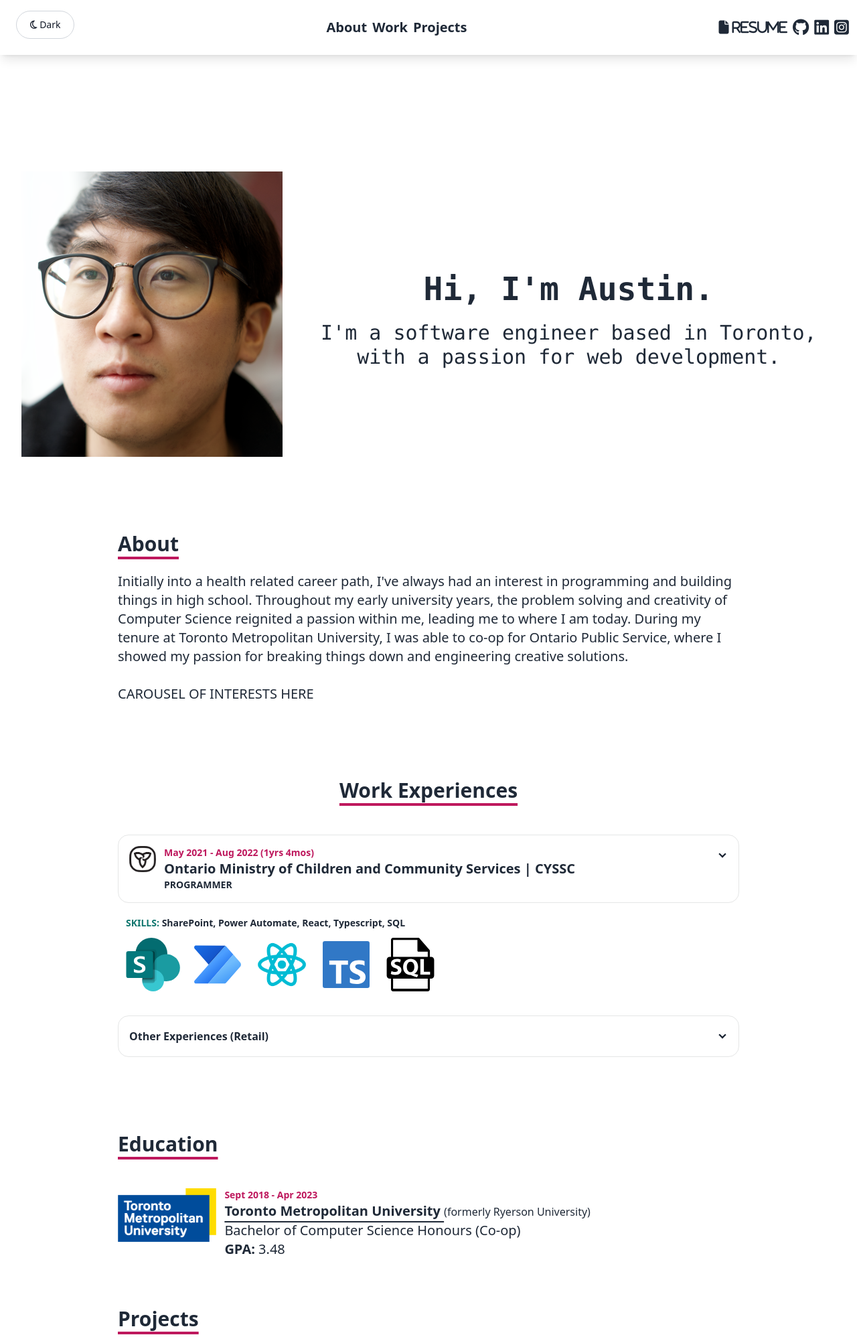
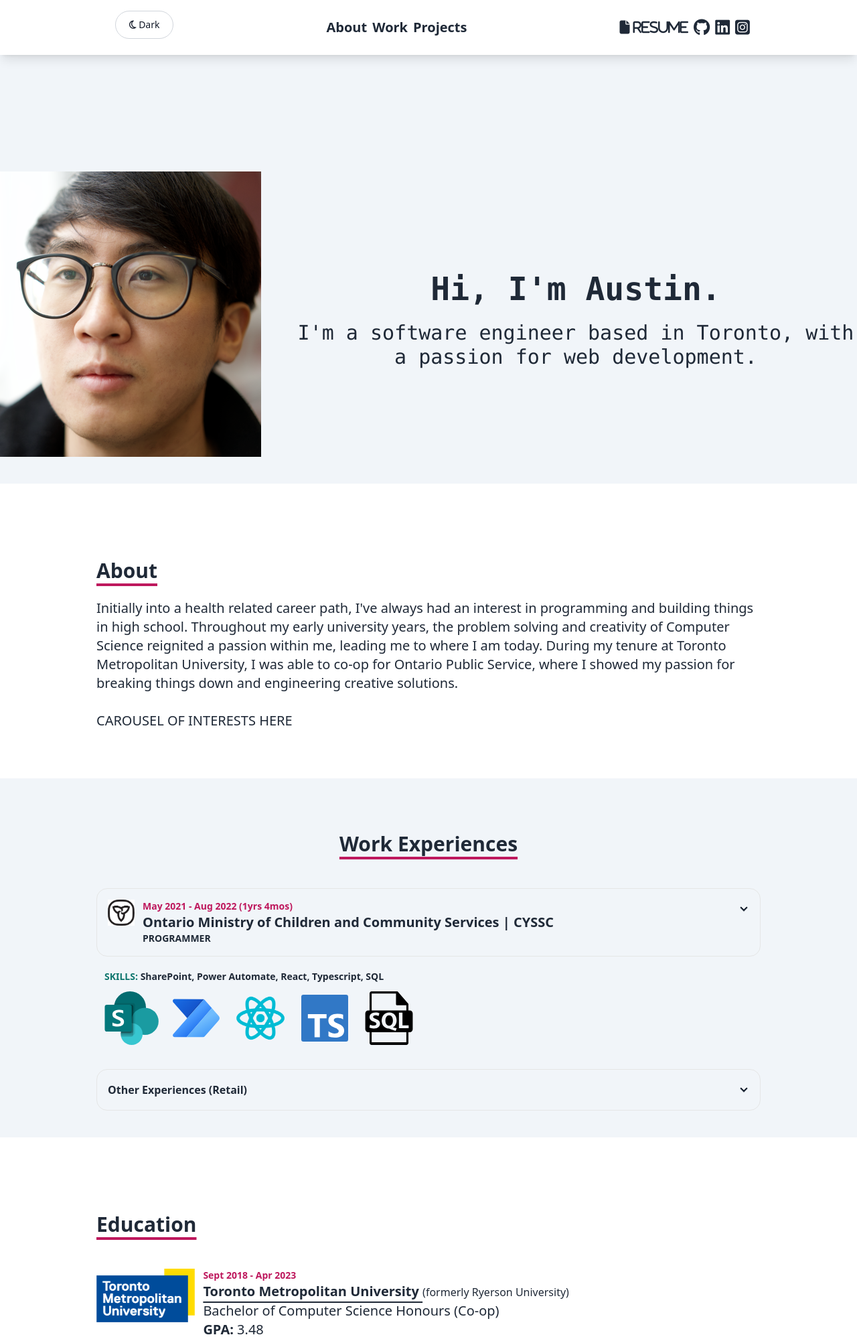
Before and after one commit to auschanh/personal-site, a PHP site: page / in a window 1280 px wide. Shown: the top 1996 px of the page at 67% size. Run offline with PHP 8.4, Linux system fonts and the light colour scheme.

Commit message:
bg to sections

```diff
--- a/index.html
+++ b/index.html
@@ -14,7 +14,7 @@
 </head>
 <body>
     <nav class="z-10 bg-white bg-opacity-95 shadow-lg fixed top-0 flex w-full flex-wrap items-center justify-between py-2  focus:text-neutral-700 lg:py-4 lg:flex-wrap lg:justify-start">
-        <div class="flex w-full flex-wrap items-center justify-between px-3 my-0">
+        <div class="container flex w-full flex-wrap items-center justify-between max-lg:px-20 px-40 my-0">
 
             <button type="button" class="text-gray-900 ml-3 rounded-full bg-white border border-gray-300 focus:outline-none hover:bg-gray-100 focus:ring-4 focus:ring-gray-200 font-medium text-sm px-5 py-2.5 me-2 mb-2 dark:bg-gray-800 dark:text-white dark:border-gray-600 dark:hover:bg-gray-700 dark:hover:border-gray-600 dark:focus:ring-gray-700"><i class="fa-regular fa-moon"></i>  Dark</button>
         <div class="middle-nav items-center justify-between text-xl font-bold">
@@ -53,8 +53,9 @@
 
     </nav>
 
-    <div class="container grid grid-flow-row justify-center mt-64 max-md:max-w-full">
-        <div class="hero flex flex-row font-mono place-items-center justify-center">
+    <div class="grid grid-flow-row justify-center max-md:max-w-full">
+        <div class="bg-slate-100 pt-64 py-10">
+            <div class="container hero flex flex-row font-mono place-items-center justify-center">
                 <div class= "hero-left picture basis-1/3 max-md:basis-full items-center justify-center">
                     <img src="assets/DSC00108 CROP.png" alt="'me">
                 </div>
@@ -66,11 +67,13 @@
                     </div>
                 </div>
             </div>
+        </div>
+
         <br>
         <br>
         <br>
 
-        <div id="about" class="mt-10 section about row-span-1">
+        <div id="about" class="container mt-10 section about row-span-1">
             <h1> About </h1><br>
             <div class="section-desc">
                 <p> Initially into a health related career path, I've always had an interest in programming
@@ -83,11 +86,13 @@
                     <p>CAROUSEL OF INTERESTS HERE </p>
                 </div>
         </div>
+
         <br>
         <br>
         <br>
 
-        <div id="work" class="section work row-span-1 justify-items-center mt-10">
+        <div class="bg-slate-100 work py-10">
+            <div id="work" class="container section row-span-1 justify-items-center mt-10">
                 <h1>Work Experiences</h1><br><br>
                 <div class="section-desc">
                     <div tabindex="0" class="collapse collapse-arrow border border-base-300">
@@ -170,11 +175,14 @@
                         </div>
                     </div>
             </div>
+
+        </div>
+
         <br>
         <br>
         <br>
 
-        <div class="section education row-span-1 mt-10">
+        <div class="container section education row-span-1 my-10">
             <h1>Education</h1><br><br>
             <div class="section-desc flex">
                 <div class="tmu-logo">
@@ -188,13 +196,14 @@
                 </div>
 
             </div>
+        </div>
 
-        </div>
         <br>
         <br>
         <br>
 
-        <div id="projects" class="section projects row-span-1">
+        <div class="bg-slate-100 projects my-10 py-10 w-screen">
+            <div id="projects" class="container section row-span-1 mt-10">
                 <h1>Projects</h1><br><br>
                 <div class="section-desc">
 
@@ -229,20 +238,17 @@
                         </div>
                     </div>
 
-                <div class="card bg-base-100 shadow-xl mt-10">
+                    <div class="card bg-base-100 shadow-xl mt-20">
                         <figure><img src="assets/blackjack.png" class="blackjack-pic" alt="Terminal Blackjack" /></figure>
                         <div class="card-body">
                           <h2 class="card-title">
                             BlackJack Terminal Game
                           </h2>
-                            <p>
-                                A small game of Blackjack, fully playable in the terminal. Game consists of playing against the dealer,
-                            and keeps track of wins, losses and ties against dealer. Dealer class contains logic to hit or stand.
-                            </p>
+                                <p>A small game of Blackjack, fully playable in the terminal. Game consists of playing against the dealer,
+                                    and keeps track of wins, losses and ties against dealer. Dealer class contains logic to hit or stand.</p>
 
                                 <p>Challenges included counting for player busts, switching <strong>ace</strong> card values between 1 and 11.</p>
                                 <p>Purpose of project was to learn more deeply understand Java, classes, enums, OOP fundamentals.</p>
-                        </div>
                             <div class="card-actions justify-end mt-3">
                                 <div>
                                     <a href="https://github.com/auschanh/blackjack" target="_blank" rel="noopener noreferrer"><i class="fa-brands fa-lg fa-github"></i></a>
@@ -253,20 +259,22 @@
                                 </div>
                             </div>
                         </div>
+
                     </div>
 
-                <div class="card bg-base-100 shadow-xl mt-10">
+
+                    <div class="card bg-base-100 shadow-xl my-20">
                         <figure><img src="assets/Honkai-Star-Rail-Black-Swan.jpg" alt="Terminal Blackjack" /></figure>
                         <div class="card-body">
                           <h2 class="card-title">
-                        Honkai Star Rail Database Site
+                            Honkai StarRail Database Site
                             <div class="badge normal-view line-clamp-1 badge-secondary">Work In Progress</div>
                             <div class="badge mobile-view badge-secondary">WIP</div>
                             <div class="badge badge-primary">Website</div>
                           </h2>
                           <p>A website containing data that includes: character, lightcone, ascension materials, and relic info for Honkai Star Rail game.
                             </p>
-                      <div class="card-actions mt-3">
+                          <div class="card-actions justify-end mt-3">
                             <div>
                                 <a href="https://github.com/auschanh" target="_blank" rel="noopener noreferrer"><i class="fa-brands fa-lg fa-github"></i></a>
                             </div>
@@ -282,8 +290,10 @@
 
                         </div>
                     </div>
+                </div>
+            </div>
+        </div>
 
-            </div>
     </div>
 
     <br>
@@ -293,7 +303,7 @@
     <footer>
         This is my footer.
     </footer>
-    </div>
+
 <!-- <script
 type="text/javascript"
 src="../node_modules/tw-elements/dist/js/tw-elements.umd.min.js"></script> -->
--- a/src/input.css
+++ b/src/input.css
@@ -42,8 +42,7 @@ h2 {
 }
 
 .section {
-  /* temporary centered content */
-  @apply lg:mx-36;
+  @apply lg:px-36;
 }
 
 .section-desc {
--- a/style.css
+++ b/style.css
@@ -744,8 +744,6 @@ html {
   width: 100%;
   margin-right: auto;
   margin-left: auto;
-  padding-right: 2rem;
-  padding-left: 2rem;
 }
 
 @media (min-width: 640px) {
@@ -1677,6 +1675,11 @@ details.collapse summary::-webkit-details-marker {
   margin-bottom: 0px;
 }
 
+.my-10 {
+  margin-top: 2.5rem;
+  margin-bottom: 2.5rem;
+}
+
 .my-2 {
   margin-top: 0.5rem;
   margin-bottom: 0.5rem;
@@ -1687,6 +1690,11 @@ details.collapse summary::-webkit-details-marker {
   margin-bottom: 0.75rem;
 }
 
+.my-20 {
+  margin-top: 5rem;
+  margin-bottom: 5rem;
+}
+
 .mb-2 {
   margin-bottom: 0.5rem;
 }
@@ -1707,6 +1715,10 @@ details.collapse summary::-webkit-details-marker {
   margin-left: 1.25rem;
 }
 
+.ml-auto {
+  margin-left: auto;
+}
+
 .mr-4 {
   margin-right: 1rem;
 }
@@ -1727,16 +1739,8 @@ details.collapse summary::-webkit-details-marker {
   margin-top: 1.25rem;
 }
 
-.mt-64 {
-  margin-top: 16rem;
-}
-
-.ml-0 {
-  margin-left: 0px;
-}
-
-.ml-auto {
-  margin-left: auto;
+.mt-20 {
+  margin-top: 5rem;
 }
 
 .line-clamp-1 {
@@ -1770,6 +1774,10 @@ details.collapse summary::-webkit-details-marker {
   width: 100%;
 }
 
+.w-screen {
+  width: 100vw;
+}
+
 .basis-1\/3 {
   flex-basis: 33.333333%;
 }
@@ -1804,14 +1812,6 @@ details.collapse summary::-webkit-details-marker {
 
 .items-center {
   align-items: center;
-}
-
-.justify-normal {
-  justify-content: normal;
-}
-
-.justify-start {
-  justify-content: flex-start;
 }
 
 .justify-end {
@@ -1853,35 +1853,23 @@ details.collapse summary::-webkit-details-marker {
   background-color: var(--fallback-b1,oklch(var(--b1)/var(--tw-bg-opacity)));
 }
 
+.bg-slate-100 {
+  --tw-bg-opacity: 1;
+  background-color: rgb(241 245 249 / var(--tw-bg-opacity));
+}
+
 .bg-white {
   --tw-bg-opacity: 1;
   background-color: rgb(255 255 255 / var(--tw-bg-opacity));
 }
 
-.bg-base-200 {
-  --tw-bg-opacity: 1;
-  background-color: var(--fallback-b2,oklch(var(--b2)/var(--tw-bg-opacity)));
-}
-
 .bg-opacity-95 {
   --tw-bg-opacity: 0.95;
 }
 
-.p-0 {
-  padding: 0px;
-}
-
-.p-1 {
-  padding: 0.25rem;
-}
-
-.p-px {
-  padding: 1px;
-}
-
-.px-3 {
-  padding-left: 0.75rem;
-  padding-right: 0.75rem;
+.px-40 {
+  padding-left: 10rem;
+  padding-right: 10rem;
 }
 
 .px-5 {
@@ -1889,6 +1877,11 @@ details.collapse summary::-webkit-details-marker {
   padding-right: 1.25rem;
 }
 
+.py-10 {
+  padding-top: 2.5rem;
+  padding-bottom: 2.5rem;
+}
+
 .py-2 {
   padding-top: 0.5rem;
   padding-bottom: 0.5rem;
@@ -1903,12 +1896,8 @@ details.collapse summary::-webkit-details-marker {
   padding-left: 0px;
 }
 
-.pe-36 {
-  padding-inline-end: 9rem;
-}
-
-.text-left {
-  text-align: left;
+.pt-64 {
+  padding-top: 16rem;
 }
 
 .text-center {
@@ -2042,14 +2031,10 @@ h2 {
   }
 }
 
-.section {
-  /* temporary centered content */
-}
-
 @media (min-width: 1024px) {
   .section {
-    margin-left: 9rem;
-    margin-right: 9rem;
+    padding-left: 9rem;
+    padding-right: 9rem;
   }
 }
 
@@ -2126,6 +2111,13 @@ h2 {
   --tw-ring-color: rgb(229 231 235 / var(--tw-ring-opacity));
 }
 
+@media not all and (min-width: 1024px) {
+  .max-lg\:px-20 {
+    padding-left: 5rem;
+    padding-right: 5rem;
+  }
+}
+
 @media not all and (min-width: 768px) {
   .max-md\:max-w-full {
     max-width: 100%;
--- a/tailwind.config.js
+++ b/tailwind.config.js
@@ -7,7 +7,7 @@ module.exports = {
     },
     container: {
       center: true,
-      padding: "2rem"
+      // padding: "2rem"
     }
   },
   plugins: [require("daisyui")],
```
Lines whose indentation alone changed are shown as unchanged.
